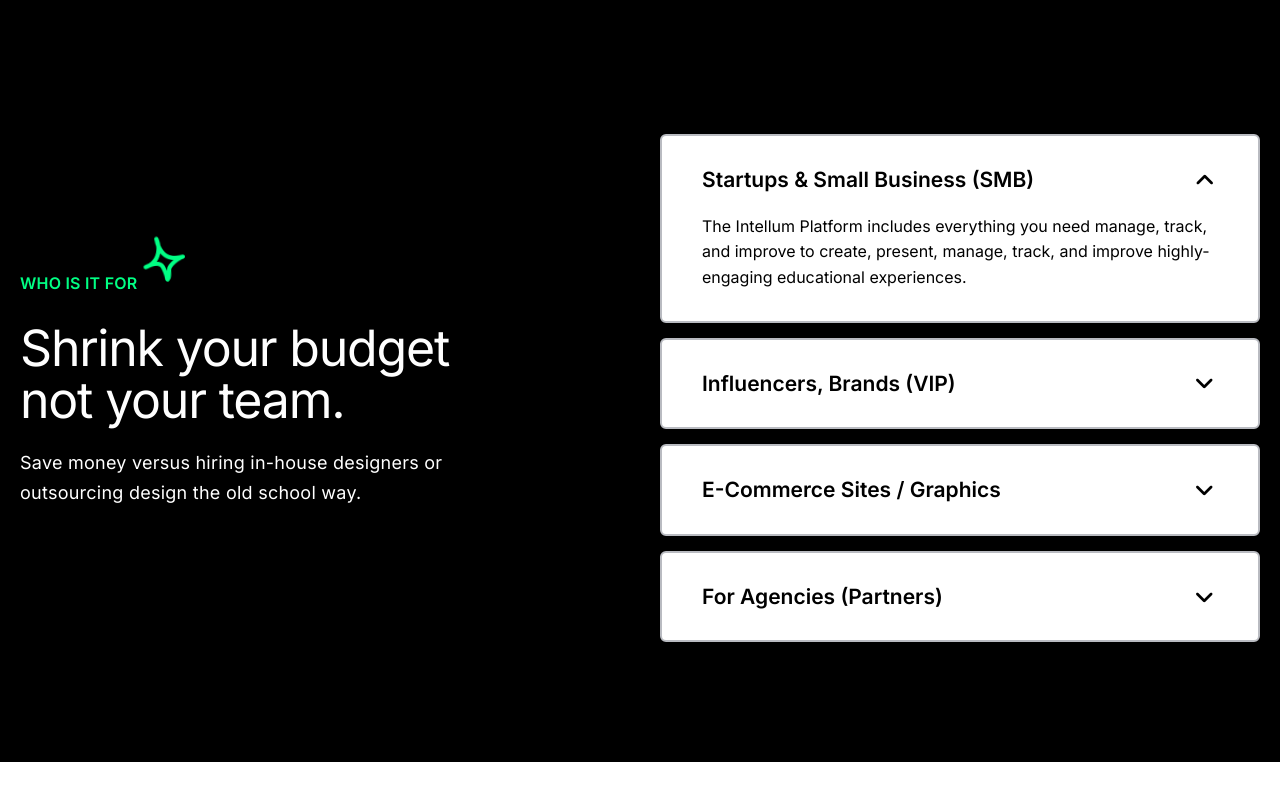
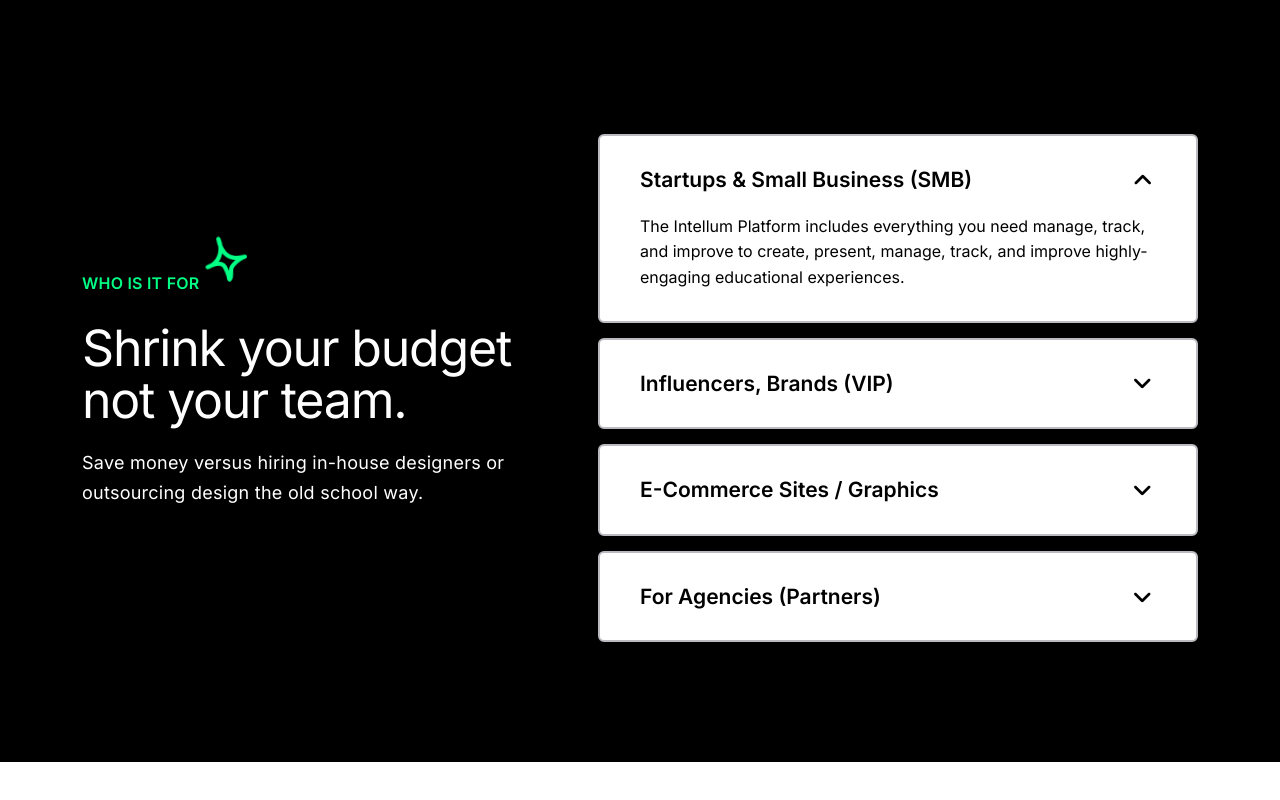
Before and after one commit to muhammad-salman-webdev/HyperFlow-Frontend, a plain HTML site: page index.html in a window 1280 px wide. Shown: the part 1328-2128 px from the top of the page. Drawn offline with nearby package versions, Linux system fonts and the light colour scheme.

Commit message:
Update index.html

```diff
--- a/index.html
+++ b/index.html
@@ -448,6 +448,7 @@
     <!-- ------------------------------------ -->
 
     <section class="new_ad_section">
+      <div class="container">
         <div class="new_add_container">
           <!-- Left Side Text Content -->
           <div class="text-content">
@@ -458,8 +459,8 @@
               </div>
               <h2> Shrink your budget not your team. </h2>
               <p>
-              Save money versus hiring in-house designers or outsourcing design
-              the old school way.
+                Save money versus hiring in-house designers or outsourcing
+                design the old school way.
               </p>
             </div>
           </div>
@@ -531,6 +532,7 @@
             </div>
           </div>
         </div>
+      </div>
     </section>
 
     <!-- ------------------------------------ -->
```
Lines whose indentation alone changed are shown as unchanged.
